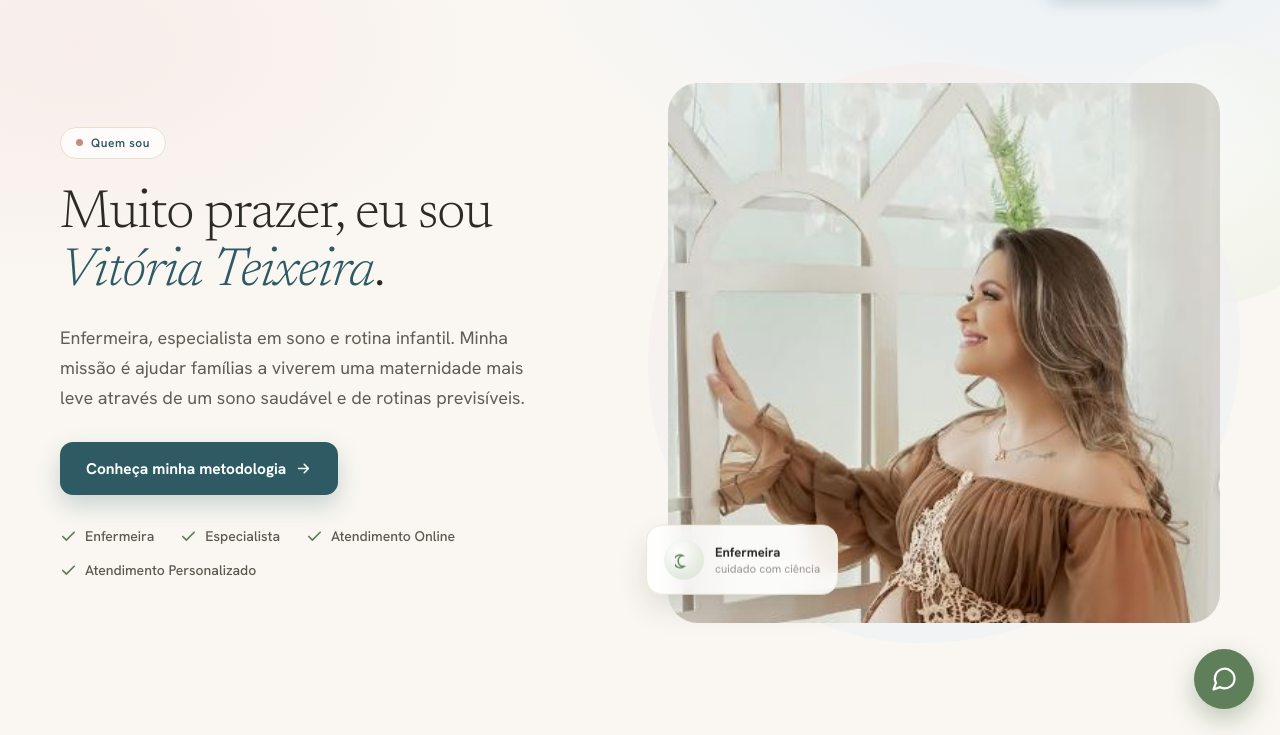
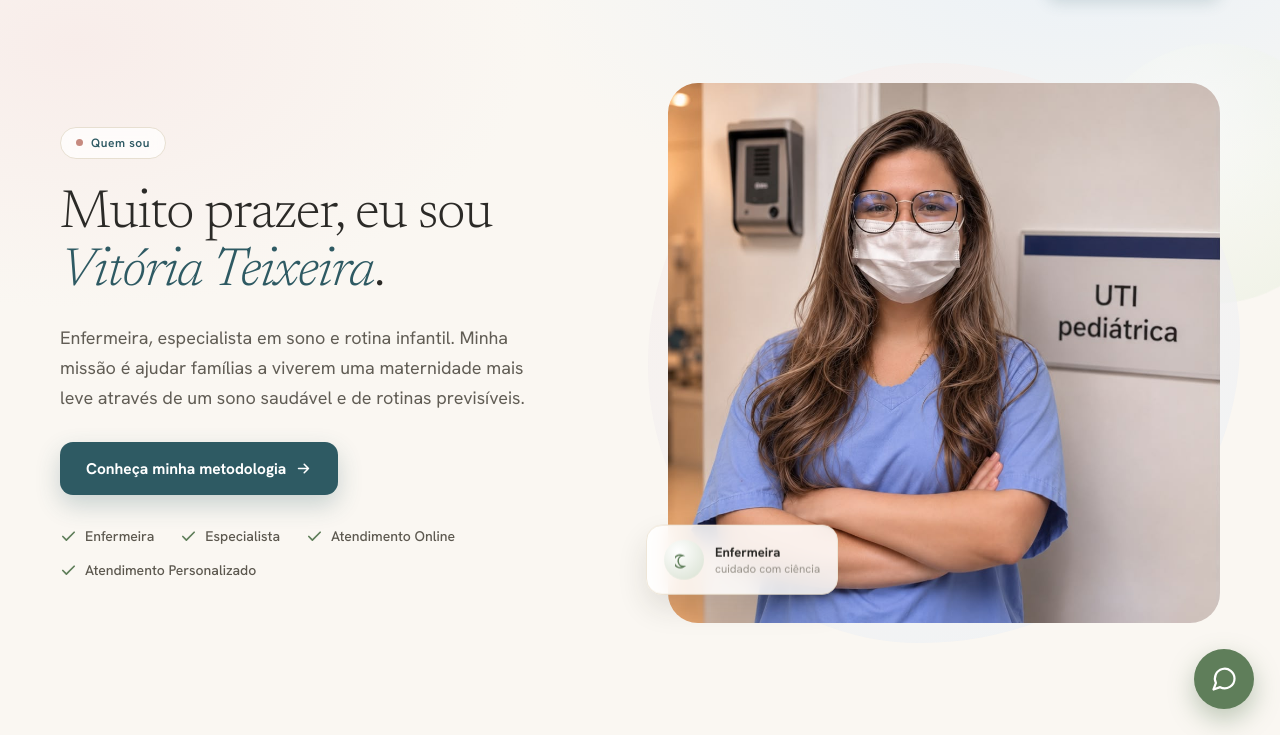
Before and after one commit to AgregaWeb/sonoematernar, a website: page Quem Sou.dc.html in a window 1280 px wide. Shown: the part 65-800 px from the top of the page. Drawn offline with nearby package versions, Linux system fonts and the light colour scheme; no server answers.

Commit message:
atualizacao 14072026-3

```diff
--- a/Quem Sou.dc.html
+++ b/Quem Sou.dc.html
@@ -72,7 +72,7 @@
       <div data-reveal style="order:2;">
         <div style="position:relative;">
           <div style="position:absolute; inset:-20px; background:linear-gradient(150deg,#F8EDEA,#EAF1F7); border-radius:48% 52% 54% 46% / 52% 48% 52% 48%; opacity:.7;"></div>
-          <div style="position:relative; width:100%; height:540px; border-radius:30px; overflow:hidden;"><img src="./assets/vitoria-hero.jpg" alt="Vitória Teixeira" style="width:100%; height:100%; object-fit:cover; object-position:center top; display:block;"></div>
+          <div style="position:relative; width:100%; height:540px; border-radius:30px; overflow:hidden;"><img src="./assets/enfermeira.jpeg" alt="Vitória Teixeira" style="width:100%; height:100%; object-fit:cover; object-position:center center; display:block;"></div>
           <div style="position:absolute; bottom:26px; left:-22px; background:rgba(255,255,255,.85); backdrop-filter:blur(10px); border:1px solid #EEE6D8; border-radius:16px; padding:14px 17px; box-shadow:0 14px 30px rgba(45,42,36,.12); display:flex; align-items:center; gap:11px; animation:qs-float 6s ease-in-out infinite;">
             <span style="width:40px; height:40px; border-radius:50%; background:radial-gradient(circle at 35% 30%,#fff,#D7E0D0); display:grid; place-items:center; color:#5F7E5A;"><svg width="19" height="19" viewBox="0 0 24 24" fill="none" stroke="currentColor" stroke-width="1.9"><path d="M11 20A7 7 0 0 1 9.8 6.1 8 8 0 1 0 11 20Z"/></svg></span>
             <div><div style="font:700 13px 'Hanken Grotesk'; color:#2B2A27;">Enfermeira</div><div style="font:400 11.5px 'Hanken Grotesk'; color:#98938B;">cuidado com ciência</div></div>
```
Also changed, not shown: Home.dc.html (+1 -1 lines), assets/enfermeira.jpeg (added).
